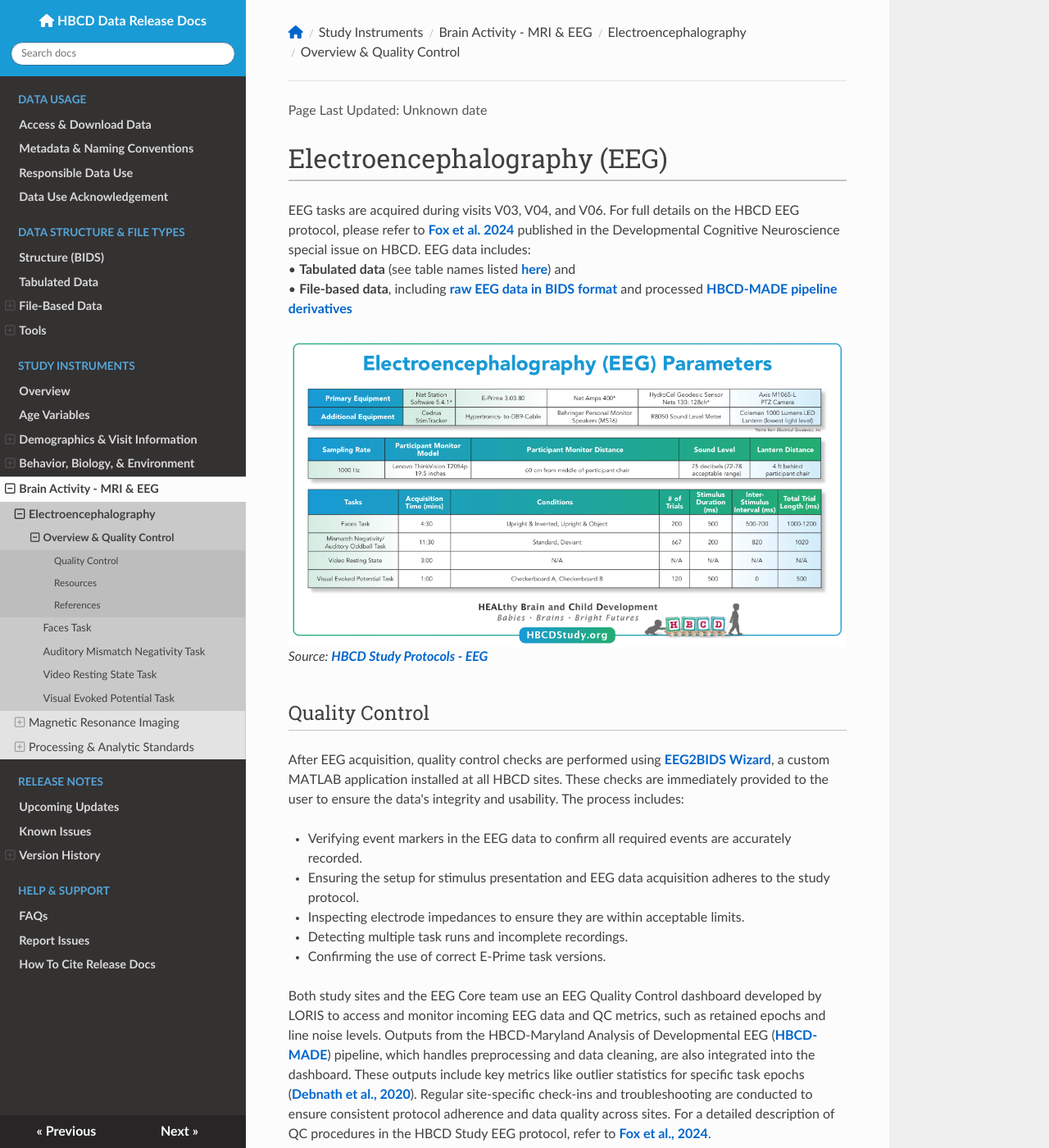
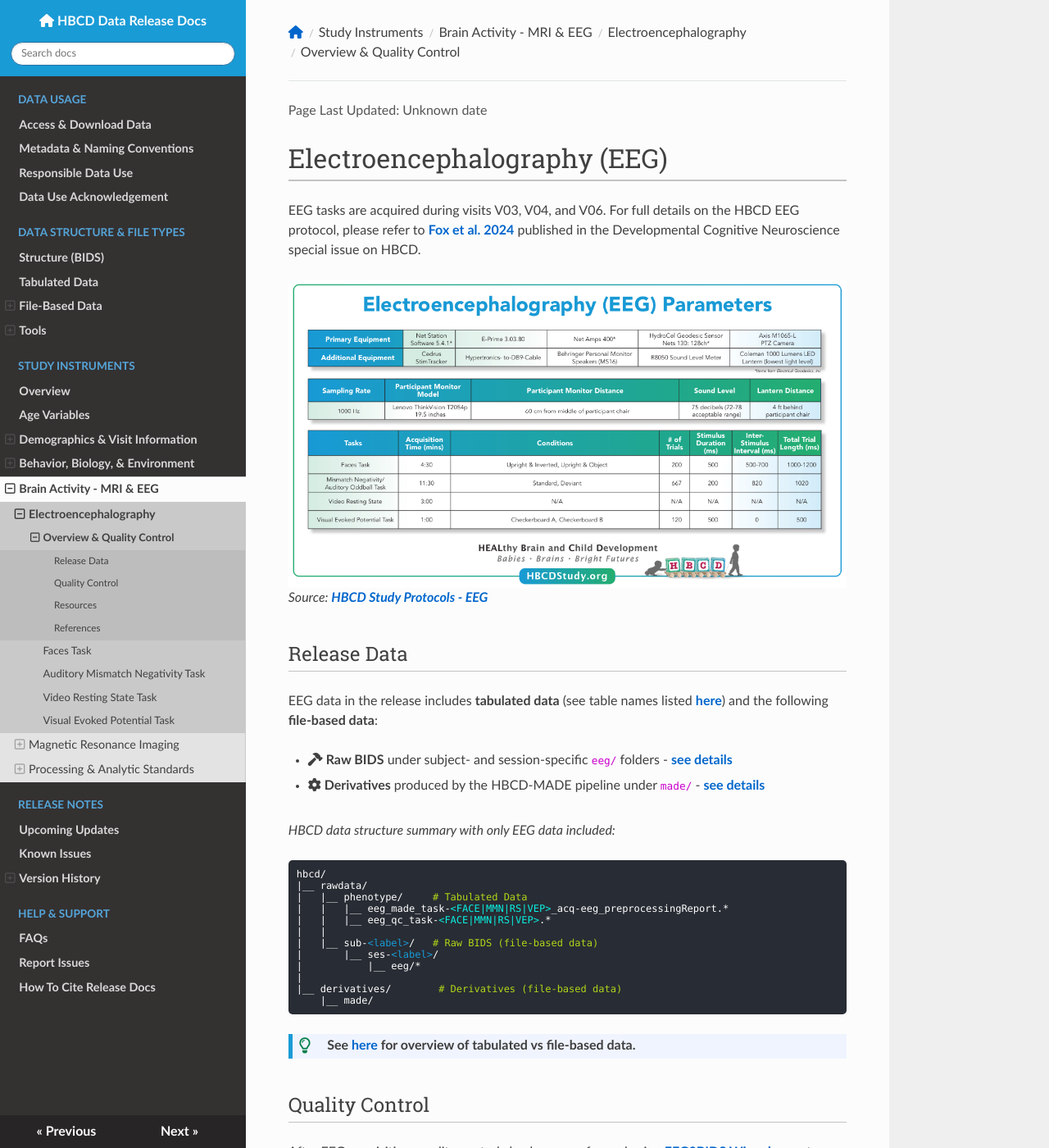
Before and after one commit to nbdc-datahub/hbcd-docs, an MkDocs documentation site: the page built from docs/instruments/eeg/index.md, in a window 1280 px wide and 1400 px high. Shown: the whole window at 82% size. Built offline with MkDocs 1.6.1, drawn with Linux system fonts in a browser that asks for light colours; nearby versions of some CDN libraries.

Commit message:
add more info on eeg overview and wearable sensors pages about data included

```diff
--- a/docs/instruments/eeg/index.md
+++ b/docs/instruments/eeg/index.md
@@ -1,10 +1,41 @@
 # Electroencephalography (EEG)
-EEG tasks are acquired during visits V03, V04, and V06. For full details on the HBCD EEG protocol, please refer to [Fox et al. 2024](https://doi.org/10.1016/j.dcn.2024.101447) published in the Developmental Cognitive Neuroscience special issue on HBCD. EEG data includes:
-• **Tabulated data** (see table names listed [here](../index.md#eeg)) and
-• **File-based data**, including **[raw EEG data in BIDS format](../../datacuration/rawbids.md#eeg)** and processed **[HBCD-MADE pipeline derivatives](../../datacuration/derivatives.md/#hbcd-made-made)**
+
+EEG tasks are acquired during visits V03, V04, and V06. For full details on the HBCD EEG protocol, please refer to [Fox et al. 2024](https://doi.org/10.1016/j.dcn.2024.101447) published in the Developmental Cognitive Neuroscience special issue on HBCD.
 
 ![](images/EEG-Parameters.png)
 *Source: [HBCD Study Protocols - EEG](https://hbcdstudy.org/wp-content/uploads/2023/06/EEG-Parameters.pdf)*
+
+## Release Data
+
+EEG data in the release includes **tabulated data** (see table names listed [here](../index.md#eeg)) and the following **file-based data**:
+
+- <i class="fa fa-hammer"></i><strong> Raw BIDS</strong> under subject- and session-specific <code>eeg/</code> folders - <a href="../../../datacuration/rawbids/#eeg">see details</a>
+- <i class="fas fa-cog"></i><strong> Derivatives</strong> produced by the HBCD-MADE pipeline under <code>made/</code> - <a href="../../../datacuration/derivatives/#hbcd-made-made">see details</a>
+
+*HBCD data structure summary with only EEG data included:*
+<pre class="folder-tree">
+hbcd/
+|__ rawdata/
+|   |__ phenotype/     <span class="hashtag"># Tabulated Data</span>
+|   |   |__ eeg_made_task-<span class="placeholder">&lt;FACE|MMN|RS|VEP&gt;</span>_acq-eeg_preprocessingReport.*
+|   |   |__ eeg_qc_task-<span class="placeholder">&lt;FACE|MMN|RS|VEP&gt;</span>.*
+|   |
+|   |__ sub-<span class="label">&lt;label&gt;</span>/   <span class="hashtag"># Raw BIDS (file-based data)</span>
+|       |__ ses-<span class="label">&lt;label&gt;</span>/
+|           |__ eeg/*
+|
+|__ derivatives/        <span class="hashtag"># Derivatives (file-based data)</span>
+    |__ made/
+</pre>
+
+<p>
+<div class="notification-banner static-banner">
+  <span class="emoji"><i class="fa-regular fa-lightbulb"></i></span>
+  <span class="text">
+    See <a href="../../../datacuration/overview/">here</a> for overview of tabulated vs file-based data.
+  </span>
+</div>
+</p>
 
 ## Quality Control
 After EEG acquisition, quality control checks are performed using [EEG2BIDS Wizard](https://github.com/aces/eeg2bids), a custom MATLAB application installed at all HBCD sites. These checks are immediately provided to the user to ensure the data's integrity and usability. The process includes:
```
Also changed, not shown: docs/instruments/sensors/wearsensors.md (+15 -3 lines).
